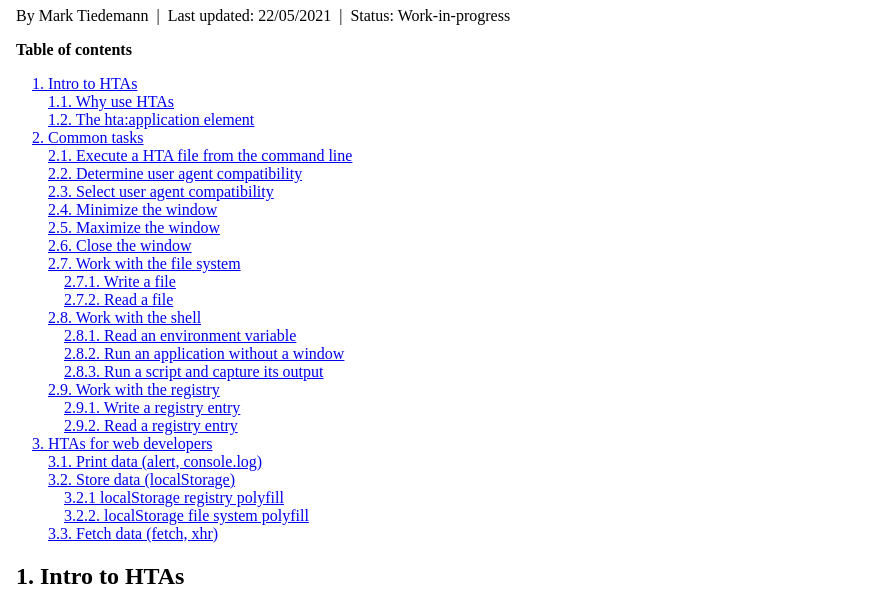
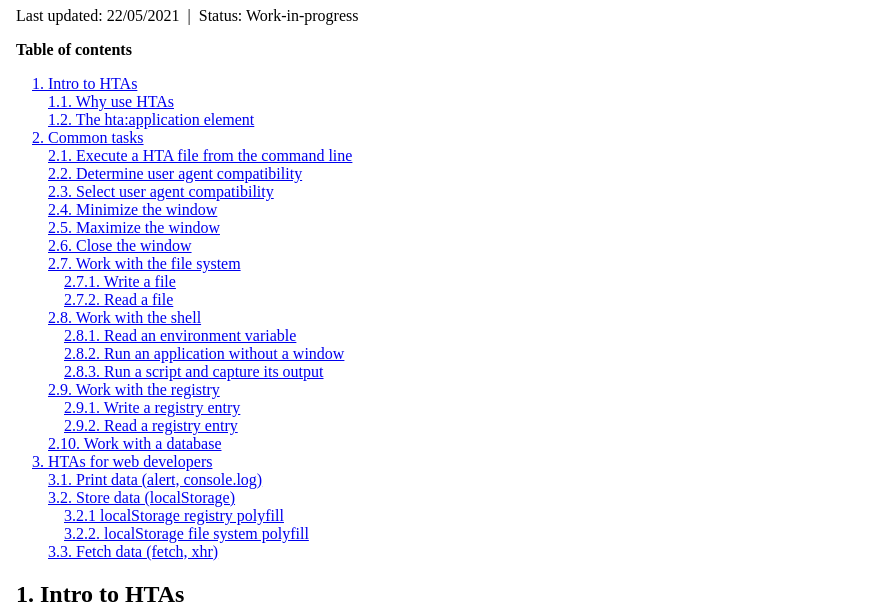
Before and after one commit to MarkTiedemann/hta, a plain HTML site: page index.html in a window 1280 px wide. Shown: the part 73-677 px from the top of the page, without its empty margins (0-886 px from the left). Drawn offline with Linux system fonts and the light colour scheme.

Commit message:
Misc changes

```diff
--- a/index.html
+++ b/index.html
@@ -25,7 +25,7 @@ pre {
 
 <h1>HTML Application Development Guide</h1>
 
-<p>By Mark Tiedemann &nbsp;|&nbsp; Last updated: 22/05/2021 &nbsp;|&nbsp; Status: Work-in-progress</p>
+<p>Last updated: 22/05/2021 &nbsp;|&nbsp; Status: Work-in-progress</p>
 
 <strong>Table of contents</strong>
 <ul id="toc">
@@ -58,6 +58,7 @@ pre {
 			<li><a href="#2.9.1.">2.9.1. Write a registry entry</a></li>
 			<li><a href="#2.9.2.">2.9.2. Read a registry entry</a></li>
 		</ul>
+		<li><a href="#2.10.">2.10. Work with a database</a></li>
 	</ul>
 	<li><a href="#3.">3. HTAs for web developers</a></li>
 	<ul>
@@ -213,6 +214,9 @@ specifically the the <a href="https://www.vbsedit.com/html/7b956233-c1aa-4b59-b3
 <h4 id="2.9.2.">2.9.2. Write a registry entry</h4>
 
 
+<h3 id="2.10.">2.10. Work with a database</h3>
+
+
 <h2 id="3.">3. HTAs for web developers</h2>
 
 
```
